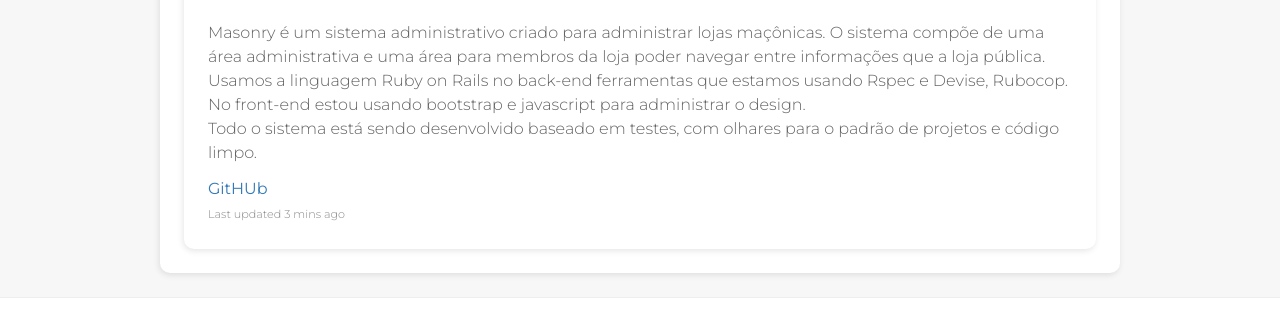
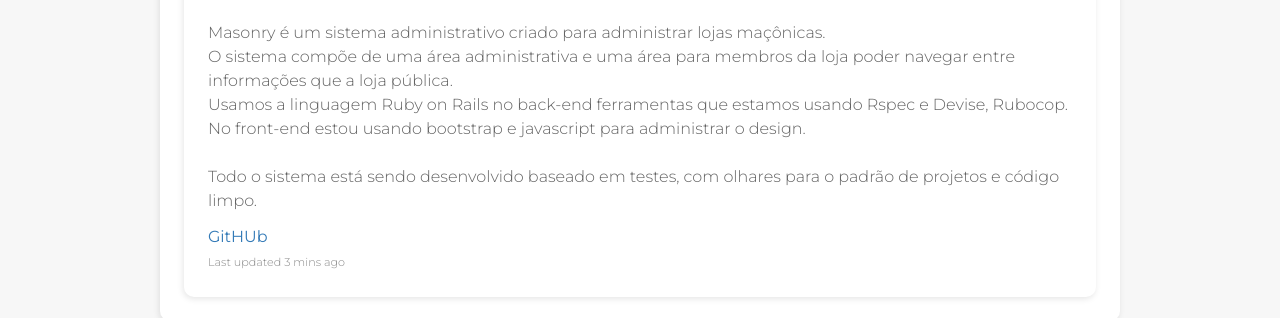
Before and after one commit to hemershon/hemershon.github.io_v1, a plain HTML site: page project.html in a window 1280 px wide. Shown: the part 294-612 px from the top of the page. Drawn offline with Linux system fonts and the light colour scheme; files whose address does not match are found by name.

Commit message:
crate project and post

```diff
--- a/feed.xml
+++ b/feed.xml
@@ -5,8 +5,8 @@
     <description>Engenheiro de software e Ciêntista da computação, intusiasta pelo mundo da tecnologia</description>
     <link>http://localhost:4000/</link>
     <atom:link href="http://localhost:4000/feed.xml" rel="self" type="application/rss+xml"/>
-    <pubDate>Tue, 30 May 2023 16:14:29 -0300</pubDate>
-    <lastBuildDate>Tue, 30 May 2023 16:14:29 -0300</lastBuildDate>
+    <pubDate>Tue, 30 May 2023 16:22:41 -0300</pubDate>
+    <lastBuildDate>Tue, 30 May 2023 16:22:41 -0300</lastBuildDate>
     <generator>Jekyll v3.6.2</generator>
 
       <item>
--- a/project.html
+++ b/project.html
@@ -65,12 +65,12 @@
   <img src="/images/project/masonry.png" class="img-fluid img-thumbnail" alt="..." />
   <div class="card-body">
     <h1 class="card-title">Masonry</h1>
-    <p class="card-text">Masonry é um sistema administrativo criado para administrar lojas maçônicas.
+    <p class="card-text">Masonry é um sistema administrativo criado para administrar lojas maçônicas.<br />
 O sistema compõe de uma área administrativa e uma área para membros da loja poder navegar entre informações que a loja pública.
 <br />
 
-Usamos a linguagem Ruby on Rails no back-end ferramentas que estamos usando Rspec e Devise, Rubocop.
-No front-end estou usando bootstrap e javascript para administrar o design.
+Usamos a linguagem Ruby on Rails no back-end ferramentas que estamos usando Rspec e Devise, Rubocop.<br />
+No front-end estou usando bootstrap e javascript para administrar o design.<br />
 <br />
 Todo o sistema está sendo desenvolvido baseado em testes, com olhares para o padrão de projetos e código limpo.
 </p>
```
